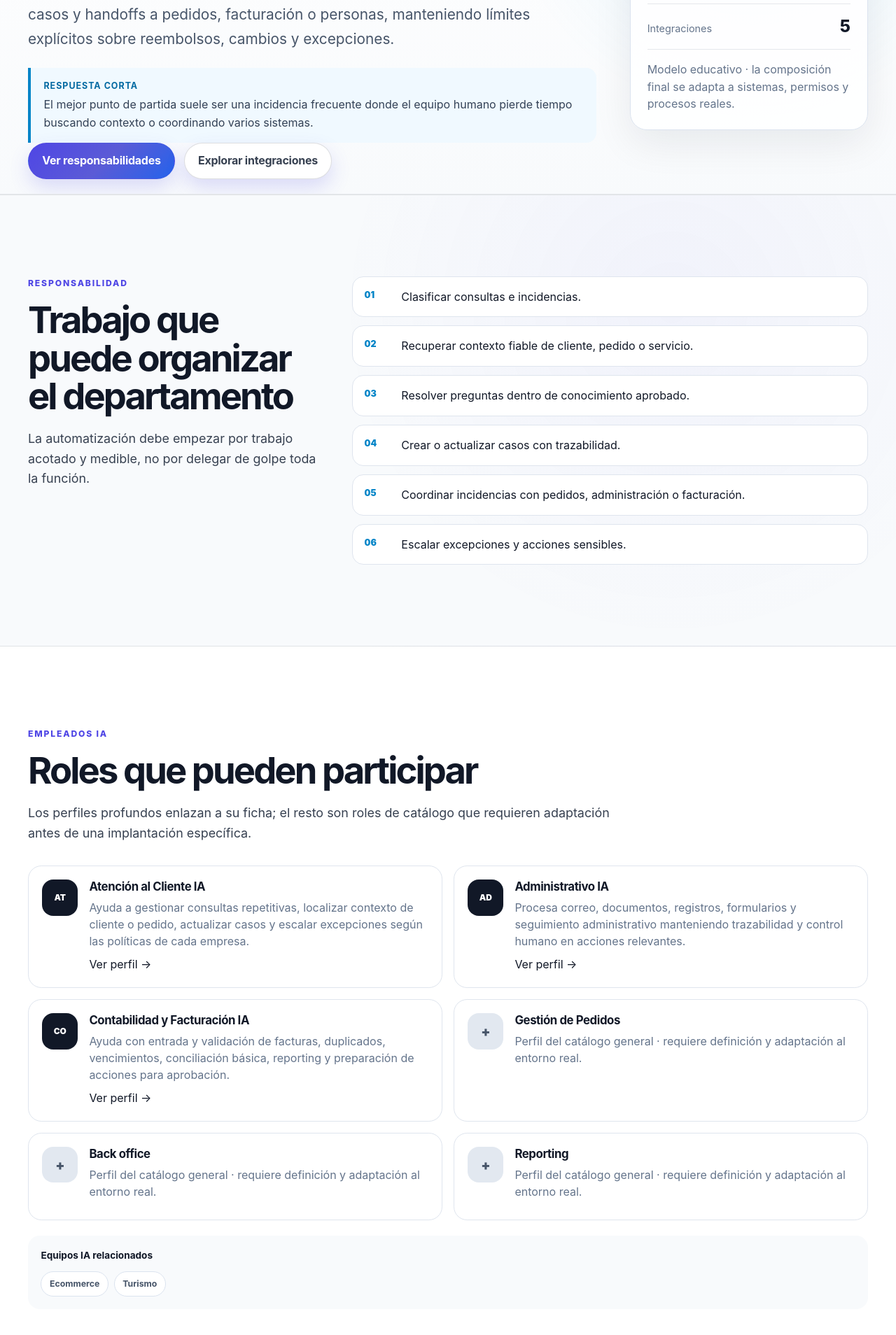
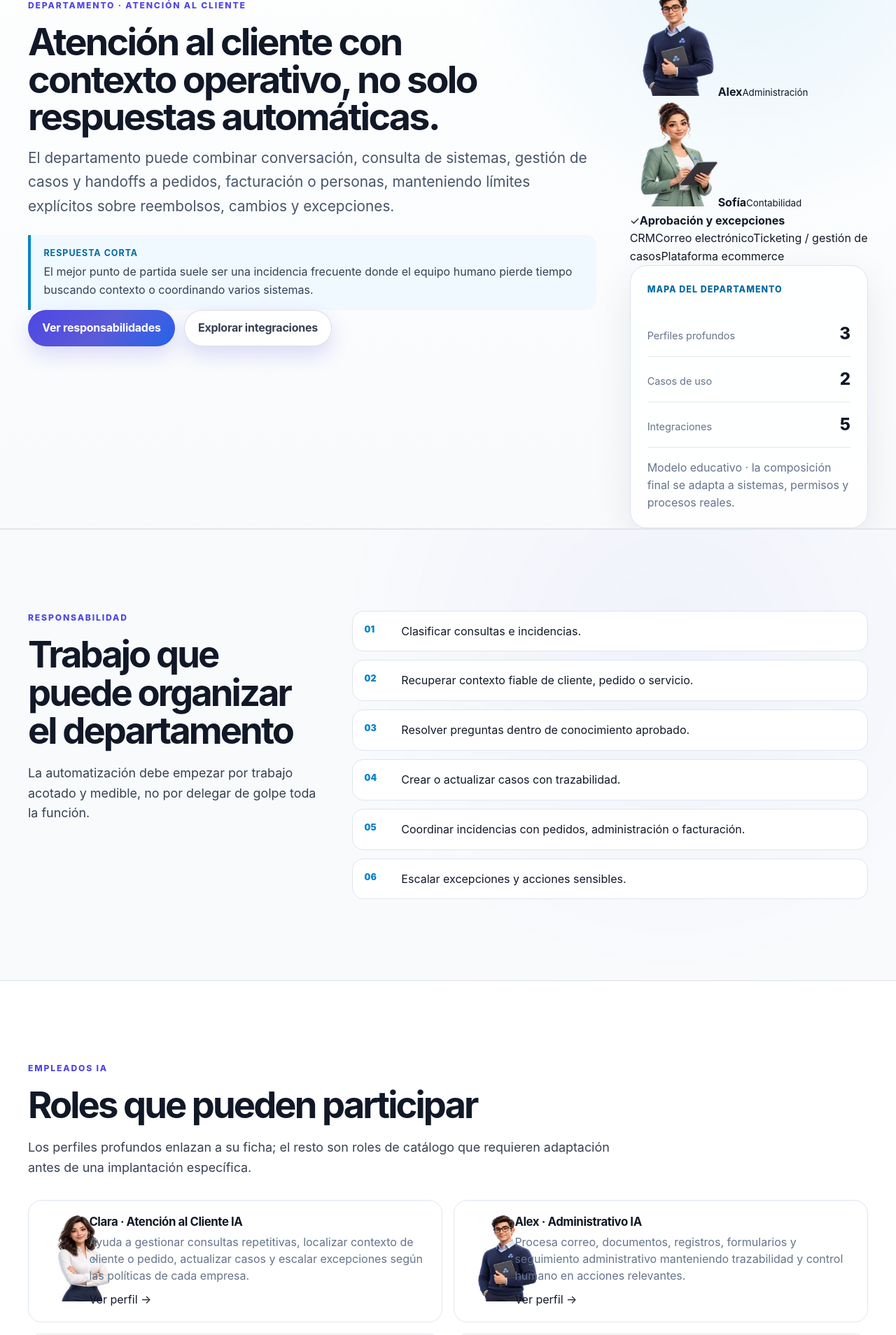
Before and after one commit to Emmakex/ia-empleado-web, a Next.js app: page /departamentos/atencion-cliente in a window 1280 px wide. Shown: the part 360-2268 px from the top of the page at 70% size. Built offline with nearby package versions, Linux system fonts and the light colour scheme.

Commit message:
feat: brand department detail pages

```diff
--- a/components/department-detail-page.tsx
+++ b/components/department-detail-page.tsx
@@ -2,6 +2,7 @@ import Link from "next/link";
 import type { Locale } from "../lib/i18n";
 import { getDictionary, localeHref } from "../lib/i18n";
 import { employeeDetailPath, getEmployeeCatalog } from "../lib/employee-content-engine";
+import { getBrandCharacterByEmployeeKey } from "../lib/brand-characters";
 import { getTeamRecords, teamDetailPath } from "../lib/team-content-engine";
 import { useCaseDetailPath, useCaseRecords } from "../lib/sector-use-cases";
 import {
@@ -14,6 +15,7 @@ import {
 } from "../lib/organization-map";
 import { processAnalyzerPath } from "../lib/process-analyzer";
 import { roiEstimatorPath } from "../lib/roi-estimator";
+import { BrandOrganizationScene } from "./brand-organization-scene";
 import { SiteFooter } from "./site-footer";
 import { SiteHeader } from "./site-header";
 
@@ -28,6 +30,7 @@ export function DepartmentDetailPage({ locale, department }: Props) {
   const teams = getTeamRecords();
   const relatedUseCases = department.useCases.map((key) => useCaseRecords.find((item) => item.key === key)).filter(Boolean);
   const relatedIntegrations = department.integrations.map((key) => integrationRecords.find((item) => item.key === key)).filter(Boolean);
+  const sceneSystems = relatedIntegrations.map((item) => item?.name[locale]).filter((item): item is string => Boolean(item));
 
   const pageSchema = {
     "@context": "https://schema.org",
@@ -65,7 +68,7 @@ export function DepartmentDetailPage({ locale, department }: Props) {
       <SiteHeader locale={locale} dictionary={dictionary} alternateHref={alternate} />
       <main id="contenido" className="organization-map-page">
         <section className="organization-detail-hero section-shell">
-          <div className="container organization-detail-hero-grid">
+          <div className="container organization-detail-hero-grid brand-organization-detail-grid">
             <div>
               <nav className="breadcrumbs" aria-label={locale === "es" ? "Migas de pan" : "Breadcrumbs"}>
                 <Link href={localeHref(locale)}>{locale === "es" ? "Inicio" : "Home"}</Link>
@@ -86,6 +89,17 @@ export function DepartmentDetailPage({ locale, department }: Props) {
                 <Link className="button button-ghost" href={integrationIndexPath(locale)}>{locale === "es" ? "Explorar integraciones" : "Explore integrations"}</Link>
               </div>
             </div>
+            <div className="brand-organization-hero-side">
+              <BrandOrganizationScene
+                locale={locale}
+                kind="department"
+                contextKey={department.key}
+                eyebrow={department.eyebrow[locale]}
+                title={department.name[locale]}
+                employeeKeys={department.employeeKeys}
+                systems={sceneSystems.length ? sceneSystems : department.integrations}
+                humanLabel={locale === "es" ? "Aprobación y excepciones" : "Approval and exceptions"}
+              />
               <aside className="organization-summary-card">
                 <span>{locale === "es" ? "Mapa del departamento" : "Department map"}</span>
                 <dl>
@@ -95,6 +109,7 @@ export function DepartmentDetailPage({ locale, department }: Props) {
                 </dl>
                 <p>{locale === "es" ? "Modelo educativo · la composición final se adapta a sistemas, permisos y procesos reales." : "Educational model · final composition adapts to real systems, permissions and processes."}</p>
               </aside>
+            </div>
           </div>
         </section>
 
@@ -121,8 +136,14 @@ export function DepartmentDetailPage({ locale, department }: Props) {
             <div className="organization-role-grid">
               {department.employeeKeys.map((key) => {
                 const employee = catalog.find((item) => item.key === key);
+                const character = getBrandCharacterByEmployeeKey(key, locale);
                 if (!employee) return null;
-                return <article className="organization-role-card" key={key}><span aria-hidden="true">{employee.shortName.slice(0, 2).toUpperCase()}</span><div><h3>{employee.shortName}</h3><p>{employee.description}</p><Link className="text-link" href={employeeDetailPath(key, locale)}>{locale === "es" ? "Ver perfil" : "View profile"} <span aria-hidden="true">→</span></Link></div></article>;
+                return (
+                  <article className="organization-role-card brand-organization-role-card" data-accent={character?.accent} key={key}>
+                    {character ? <img className="organization-role-portrait" src={character.asset} alt="" width={104} height={124} /> : <span aria-hidden="true">{employee.shortName.slice(0, 2).toUpperCase()}</span>}
+                    <div><h3>{character ? `${character.name} · ${employee.shortName}` : employee.shortName}</h3><p>{employee.description}</p><Link className="text-link" href={employeeDetailPath(key, locale)}>{locale === "es" ? "Ver perfil" : "View profile"} <span aria-hidden="true">→</span></Link></div>
+                  </article>
+                );
               })}
               {department.catalogRoles[locale].map((role) => <article className="organization-role-card catalog-role" key={role}><span aria-hidden="true">+</span><div><h3>{role}</h3><p>{locale === "es" ? "Perfil del catálogo general · requiere definición y adaptación al entorno real." : "General catalog profile · requires definition and adaptation to the real environment."}</p></div></article>)}
             </div>
@@ -135,34 +156,20 @@ export function DepartmentDetailPage({ locale, department }: Props) {
 
         <section className="content-section section-panel" aria-labelledby="department-processes-title">
           <div className="container">
-            <div className="section-heading organization-section-heading">
-              <p className="eyebrow">{locale === "es" ? "PROCESOS" : "PROCESSES"}</p>
-              <h2 id="department-processes-title">{locale === "es" ? "Casos de uso relacionados" : "Related use cases"}</h2>
-            </div>
-            <div className="organization-card-grid compact-grid">
-              {relatedUseCases.map((record) => record && <article className="organization-card" key={record.key}><h3>{record.title[locale]}</h3><p>{record.shortAnswer[locale]}</p><Link className="text-link" href={useCaseDetailPath(record.key, locale)}>{locale === "es" ? "Ver proceso" : "View process"} <span aria-hidden="true">→</span></Link></article>)}
-            </div>
+            <div className="section-heading organization-section-heading"><p className="eyebrow">{locale === "es" ? "PROCESOS" : "PROCESSES"}</p><h2 id="department-processes-title">{locale === "es" ? "Casos de uso relacionados" : "Related use cases"}</h2></div>
+            <div className="organization-card-grid compact-grid">{relatedUseCases.map((record) => record && <article className="organization-card" key={record.key}><h3>{record.title[locale]}</h3><p>{record.shortAnswer[locale]}</p><Link className="text-link" href={useCaseDetailPath(record.key, locale)}>{locale === "es" ? "Ver proceso" : "View process"} <span aria-hidden="true">→</span></Link></article>)}</div>
           </div>
         </section>
 
         <section className="content-section" aria-labelledby="department-integrations-title">
           <div className="container">
-            <div className="section-heading organization-section-heading">
-              <p className="eyebrow">{locale === "es" ? "SISTEMAS" : "SYSTEMS"}</p>
-              <h2 id="department-integrations-title">{locale === "es" ? "Integraciones a evaluar" : "Integrations to evaluate"}</h2>
-              <p>{locale === "es" ? "Que una categoría aparezca aquí no significa que exista un conector universal listo para activar." : "A category appearing here does not mean a universal ready-made connector exists."}</p>
-            </div>
-            <div className="organization-integration-grid">
-              {relatedIntegrations.map((record) => record && <Link className="organization-integration-link" key={record.key} href={integrationDetailPath(record.key, locale)}><strong>{record.name[locale]}</strong><span>{record.shortAnswer[locale]}</span><em aria-hidden="true">→</em></Link>)}
-            </div>
+            <div className="section-heading organization-section-heading"><p className="eyebrow">{locale === "es" ? "SISTEMAS" : "SYSTEMS"}</p><h2 id="department-integrations-title">{locale === "es" ? "Integraciones a evaluar" : "Integrations to evaluate"}</h2><p>{locale === "es" ? "Que una categoría aparezca aquí no significa que exista un conector universal listo para activar." : "A category appearing here does not mean a universal ready-made connector exists."}</p></div>
+            <div className="organization-integration-grid">{relatedIntegrations.map((record) => record && <Link className="organization-integration-link" key={record.key} href={integrationDetailPath(record.key, locale)}><strong>{record.name[locale]}</strong><span>{record.shortAnswer[locale]}</span><em aria-hidden="true">→</em></Link>)}</div>
           </div>
         </section>
 
         <section className="content-section section-panel" aria-labelledby="department-model-title">
-          <div className="container">
-            <div className="section-heading organization-section-heading"><p className="eyebrow">{locale === "es" ? "MODELO OPERATIVO" : "OPERATING MODEL"}</p><h2 id="department-model-title">{locale === "es" ? "Cómo introducir IA sin delegar autoridad de golpe" : "How to introduce AI without delegating authority all at once"}</h2></div>
-            <div className="organization-method-grid">{department.operatingModel[locale].map((item) => <article key={item.title}><h3>{item.title}</h3><p>{item.text}</p></article>)}</div>
-          </div>
+          <div className="container"><div className="section-heading organization-section-heading"><p className="eyebrow">{locale === "es" ? "MODELO OPERATIVO" : "OPERATING MODEL"}</p><h2 id="department-model-title">{locale === "es" ? "Cómo introducir IA sin delegar autoridad de golpe" : "How to introduce AI without delegating authority all at once"}</h2></div><div className="organization-method-grid">{department.operatingModel[locale].map((item) => <article key={item.title}><h3>{item.title}</h3><p>{item.text}</p></article>)}</div></div>
         </section>
 
         <section className="content-section" aria-labelledby="department-control-title">
```
Lines whose indentation alone changed are shown as unchanged.
